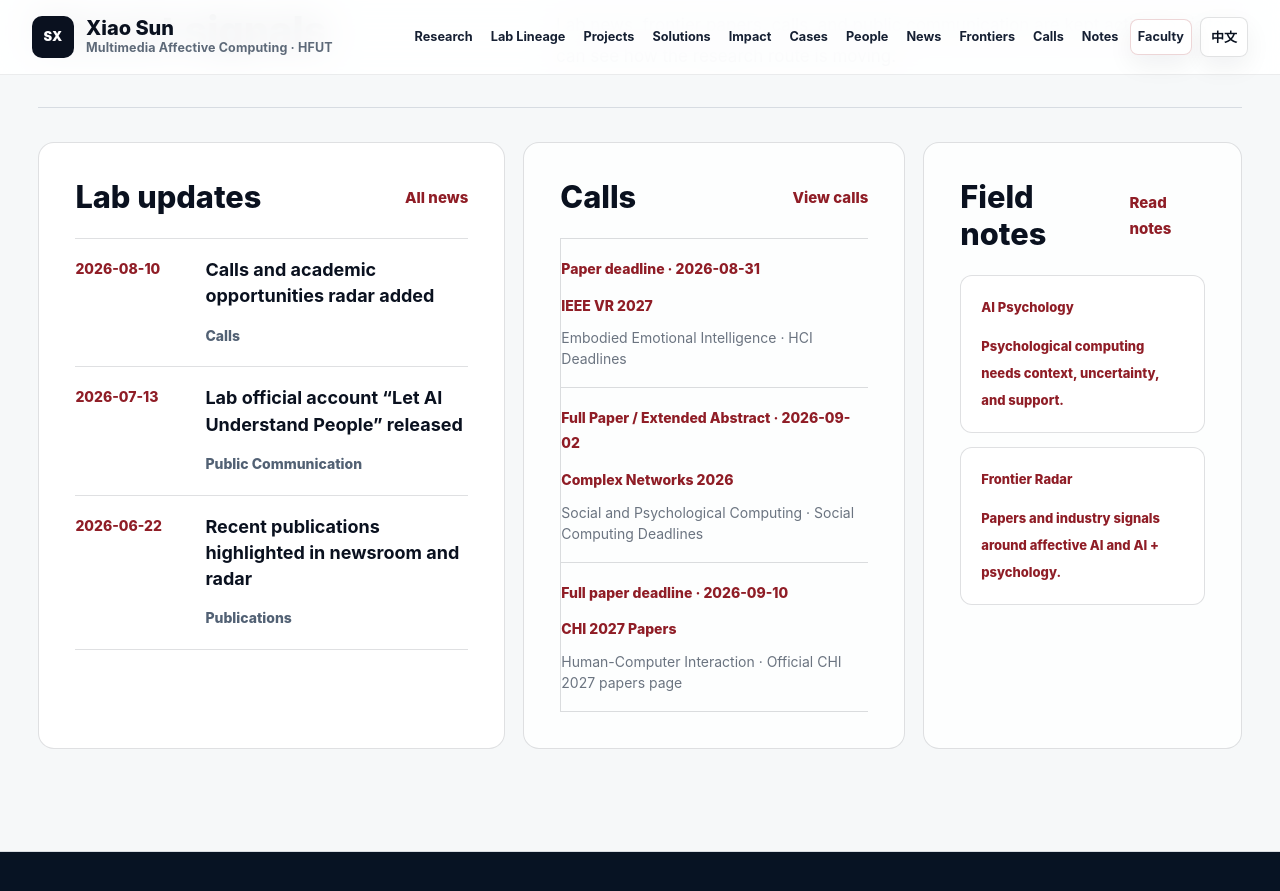
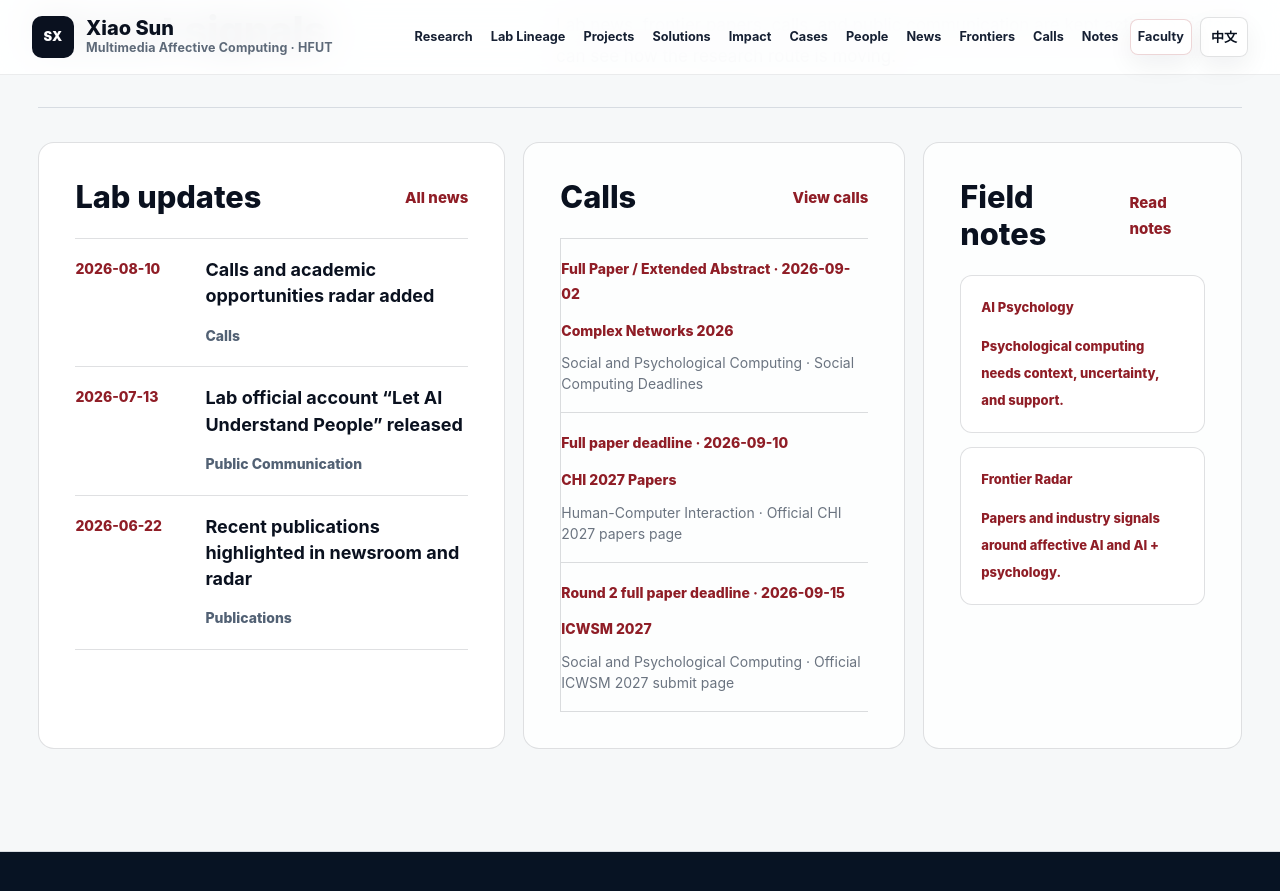
Before and after one commit to sxhfut/sxhfut.github.io, a Jekyll site: the page built from index.html, in a window 1280 px wide and 900 px high, scrolled down 7770 px. Shown: the top 891 px of the window. Built offline with Jekyll 4.4.1, drawn with Linux system fonts in a browser that asks for light colours; part of the change alters nothing that is shown.

Commit message:
Update academic opportunities data

```diff
--- a/_data/opportunities.json
+++ b/_data/opportunities.json
@@ -1,17 +1,17 @@
 {
-  "generated_at": "2026-08-31T09:17:21.334715+08:00",
-  "generated_date_beijing": "2026-08-31",
+  "generated_at": "2026-09-01T09:22:00.011768+08:00",
+  "generated_date_beijing": "2026-09-01",
   "refresh_cadence": "daily",
   "stats": {
-    "items": 18,
+    "items": 20,
     "manual_items": 10,
     "ai_deadlines_items": 0,
-    "hci_deadlines_items": 2,
+    "hci_deadlines_items": 4,
     "social_deadlines_items": 6,
     "wikicfp_items": 0,
     "official_items": 10,
-    "closing_soon_items": 6,
-    "open_items": 13
+    "closing_soon_items": 5,
+    "open_items": 12
   },
   "sources": [
     {
@@ -43,40 +43,6 @@
   "items": [
     {
       "kind": "conference",
-      "track": "Embodied Emotional Intelligence",
-      "track_zh": "具身情感智能",
-      "title": "IEEE VR 2027",
-      "title_zh": "IEEE VR 2027",
-      "venue": "IEEE VR",
-      "deadline": "2026-08-31",
-      "deadline_label": "Paper deadline",
-      "deadline_tz": "UTC-12",
-      "days_left": 0,
-      "status": "closing_soon",
-      "date": "February, 27 - March, 3, 2027",
-      "place": "Melbourne, Australia",
-      "source": "HCI Deadlines",
-      "source_type": "aggregator",
-      "relevance_score": 78,
-      "summary": "IEEE VR 2027 is tracked as a human-centered computing opportunity related to Embodied Emotional Intelligence. It is useful for students working on affect-aware interaction, multimodal systems, evaluation, and deployable prototypes.",
-      "summary_zh": "该条目与具身情感智能相关，适合关注情感交互、多模态系统、用户研究、真实场景评测和可部署原型的同学跟踪。",
-      "fit": [
-        "Affective computing",
-        "Multimodal sensing",
-        "Embodied interaction",
-        "Education and student wellbeing"
-      ],
-      "fit_zh": [
-        "情感计算",
-        "多模态感知",
-        "具身交互",
-        "教育与学生发展"
-      ],
-      "url": "https://ieeevr.org/2027/",
-      "canonical_id": ""
-    },
-    {
-      "kind": "conference",
       "track": "Social and Psychological Computing",
       "track_zh": "社会与心理计算",
       "title": "Complex Networks 2026",
@@ -85,7 +51,7 @@
       "deadline": "2026-09-02",
       "deadline_label": "Full Paper / Extended Abstract",
       "deadline_tz": "AoE",
-      "days_left": 2,
+      "days_left": 1,
       "status": "closing_soon",
       "date": "December 2-4, 2026",
       "place": "Granada, Spain",
@@ -113,7 +79,7 @@
       "deadline": "2026-09-10",
       "deadline_label": "Full paper deadline",
       "deadline_tz": "AoE",
-      "days_left": 10,
+      "days_left": 9,
       "status": "closing_soon",
       "date": "April 2027",
       "place": "Barcelona, Spain",
@@ -146,7 +112,7 @@
       "deadline": "2026-09-15",
       "deadline_label": "Round 2 full paper deadline",
       "deadline_tz": "AoE",
-      "days_left": 15,
+      "days_left": 14,
       "status": "closing_soon",
       "date": "2027",
       "place": "Edinburgh, Scotland, United Kingdom",
@@ -179,7 +145,7 @@
       "deadline": "2026-09-15",
       "deadline_label": "Full Research Papers",
       "deadline_tz": "GMT-11",
-      "days_left": 15,
+      "days_left": 14,
       "status": "closing_soon",
       "date": "April 5-9, 2027",
       "place": "Wellington, New Zealand",
@@ -209,7 +175,7 @@
       "deadline": "2026-09-18",
       "deadline_label": "Full paper submission deadline",
       "deadline_tz": "AoE",
-      "days_left": 18,
+      "days_left": 17,
       "status": "closing_soon",
       "date": "March 8-12, 2027",
       "place": "Santa Clara, California, USA",
@@ -242,7 +208,7 @@
       "deadline": "2026-09-25",
       "deadline_label": "Paper deadline",
       "deadline_tz": "AoE",
-      "days_left": 25,
+      "days_left": 24,
       "status": "open",
       "date": "May 2027",
       "place": "San Francisco, California, USA",
@@ -275,7 +241,7 @@
       "deadline": "2026-10-12",
       "deadline_label": "ARR submission deadline",
       "deadline_tz": "",
-      "days_left": 42,
+      "days_left": 41,
       "status": "open",
       "date": "October 2026 cycle",
       "place": "Online review cycle",
@@ -308,7 +274,7 @@
       "deadline": "2026-11-01",
       "deadline_label": "Next new-submission round",
       "deadline_tz": "AoE",
-      "days_left": 62,
+      "days_left": 61,
       "status": "open",
       "date": "Rolling journal cycle",
       "place": "ACM IMWUT",
@@ -341,7 +307,7 @@
       "deadline": "2026-11-09",
       "deadline_label": "Full, Short & Exploratory Papers",
       "deadline_tz": "AoE",
-      "days_left": 70,
+      "days_left": 69,
       "status": "open",
       "date": "April 12-16, 2027",
       "place": "Delft, The Netherlands",
@@ -467,7 +433,7 @@
       "deadline": "2026-12-03",
       "deadline_label": "Revise & Resubmit (resubmission)",
       "deadline_tz": "AoE",
-      "days_left": 94,
+      "days_left": 93,
       "status": "future",
       "date": "May 10-14, 2027",
       "place": "Pittsburgh, PA, USA",
@@ -497,7 +463,7 @@
       "deadline": "2027-01-15",
       "deadline_label": "Round 3 Full Paper (also posters/demos/datasets)",
       "deadline_tz": "AoE",
-      "days_left": 137,
+      "days_left": 136,
       "status": "future",
       "date": "",
       "place": "Edinburgh, Scotland, United Kingdom",
@@ -527,7 +493,7 @@
       "deadline": "2027-01-18",
       "deadline_label": "Paper deadline",
       "deadline_tz": "UTC-12",
-      "days_left": 140,
+      "days_left": 139,
       "status": "future",
       "date": "June, 28 - July, 2, 2027",
       "place": "Stockholm, Sweden",
@@ -547,6 +513,108 @@
         "教育与学生发展"
       ],
       "url": "https://dis.acm.org/2027/",
+      "canonical_id": ""
+    },
+    {
+      "kind": "conference",
+      "track": "Ubiquitous Psychological Computing",
+      "track_zh": "普适心理计算",
+      "title": "IMWUT (Ubicomp/ISWC) 2027",
+      "title_zh": "IMWUT (Ubicomp/ISWC) 2027",
+      "venue": "IMWUT (Ubicomp/ISWC)",
+      "deadline": "2027-02-01",
+      "deadline_label": "Paper deadline",
+      "deadline_tz": "UTC-12",
+      "days_left": 153,
+      "status": "future",
+      "date": "October, 03-07, 2027",
+      "place": "Seoul Dragon City, Seoul, Republic of Korea",
+      "source": "HCI Deadlines",
+      "source_type": "aggregator",
+      "relevance_score": 89,
+      "summary": "IMWUT (Ubicomp/ISWC) 2027 is tracked as a human-centered computing opportunity related to Ubiquitous Psychological Computing. It is useful for students working on affect-aware interaction, multimodal systems, evaluation, and deployable prototypes.",
+      "summary_zh": "该条目与普适心理计算相关，适合关注情感交互、多模态系统、用户研究、真实场景评测和可部署原型的同学跟踪。",
+      "fit": [
+        "AI + psychology",
+        "Multimodal sensing",
+        "Ubiquitous sensing",
+        "Education and student wellbeing"
+      ],
+      "fit_zh": [
+        "AI + 心理",
+        "多模态感知",
+        "普适感知",
+        "教育与学生发展"
+      ],
+      "url": "https://dl.acm.org/journal/imwut/how-to-submit",
+      "canonical_id": ""
+    },
+    {
+      "kind": "conference",
+      "track": "Ubiquitous Psychological Computing",
+      "track_zh": "普适心理计算",
+      "title": "IMWUT (Ubicomp/ISWC) 2027",
+      "title_zh": "IMWUT (Ubicomp/ISWC) 2027",
+      "venue": "IMWUT (Ubicomp/ISWC)",
+      "deadline": "2027-05-01",
+      "deadline_label": "Paper deadline",
+      "deadline_tz": "UTC-12",
+      "days_left": 242,
+      "status": "future",
+      "date": "October, 03-07, 2027",
+      "place": "Seoul Dragon City, Seoul, Republic of Korea",
+      "source": "HCI Deadlines",
+      "source_type": "aggregator",
+      "relevance_score": 89,
+      "summary": "IMWUT (Ubicomp/ISWC) 2027 is tracked as a human-centered computing opportunity related to Ubiquitous Psychological Computing. It is useful for students working on affect-aware interaction, multimodal systems, evaluation, and deployable prototypes.",
+      "summary_zh": "该条目与普适心理计算相关，适合关注情感交互、多模态系统、用户研究、真实场景评测和可部署原型的同学跟踪。",
+      "fit": [
+        "AI + psychology",
+        "Multimodal sensing",
+        "Ubiquitous sensing",
+        "Education and student wellbeing"
+      ],
+      "fit_zh": [
+        "AI + 心理",
+        "多模态感知",
+        "普适感知",
+        "教育与学生发展"
+      ],
+      "url": "https://dl.acm.org/journal/imwut/how-to-submit",
+      "canonical_id": ""
+    },
+    {
+      "kind": "conference",
+      "track": "Ubiquitous Psychological Computing",
+      "track_zh": "普适心理计算",
+      "title": "IMWUT - resubmission only (Ubicomp/ISWC) 2027",
+      "title_zh": "IMWUT - resubmission only (Ubicomp/ISWC) 2027",
+      "venue": "IMWUT - resubmission only (Ubicomp/ISWC)",
+      "deadline": "2027-08-01",
+      "deadline_label": "Paper deadline",
+      "deadline_tz": "UTC-12",
+      "days_left": 334,
+      "status": "future",
+      "date": "October, 03-07, 2027",
+      "place": "Seoul Dragon City, Seoul, Republic of Korea",
+      "source": "HCI Deadlines",
+      "source_type": "aggregator",
+      "relevance_score": 89,
+      "summary": "IMWUT - resubmission only (Ubicomp/ISWC) 2027 is tracked as a human-centered computing opportunity related to Ubiquitous Psychological Computing. It is useful for students working on affect-aware interaction, multimodal systems, evaluation, and deployable prototypes.",
+      "summary_zh": "该条目与普适心理计算相关，适合关注情感交互、多模态系统、用户研究、真实场景评测和可部署原型的同学跟踪。",
+      "fit": [
+        "AI + psychology",
+        "Multimodal sensing",
+        "Ubiquitous sensing",
+        "Education and student wellbeing"
+      ],
+      "fit_zh": [
+        "AI + 心理",
+        "多模态感知",
+        "普适感知",
+        "教育与学生发展"
+      ],
+      "url": "https://dl.acm.org/journal/imwut/how-to-submit",
       "canonical_id": ""
     },
     {
```
